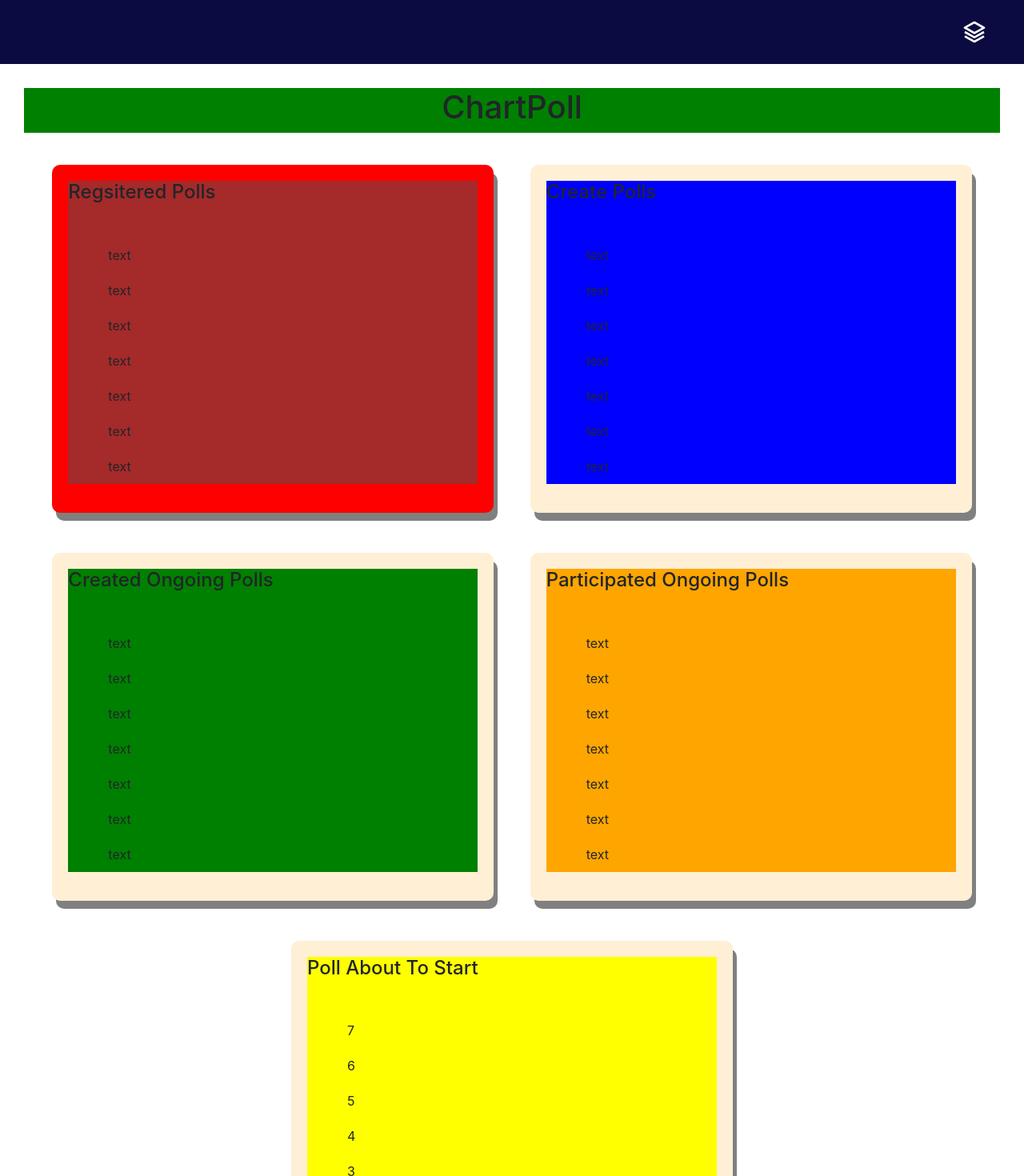
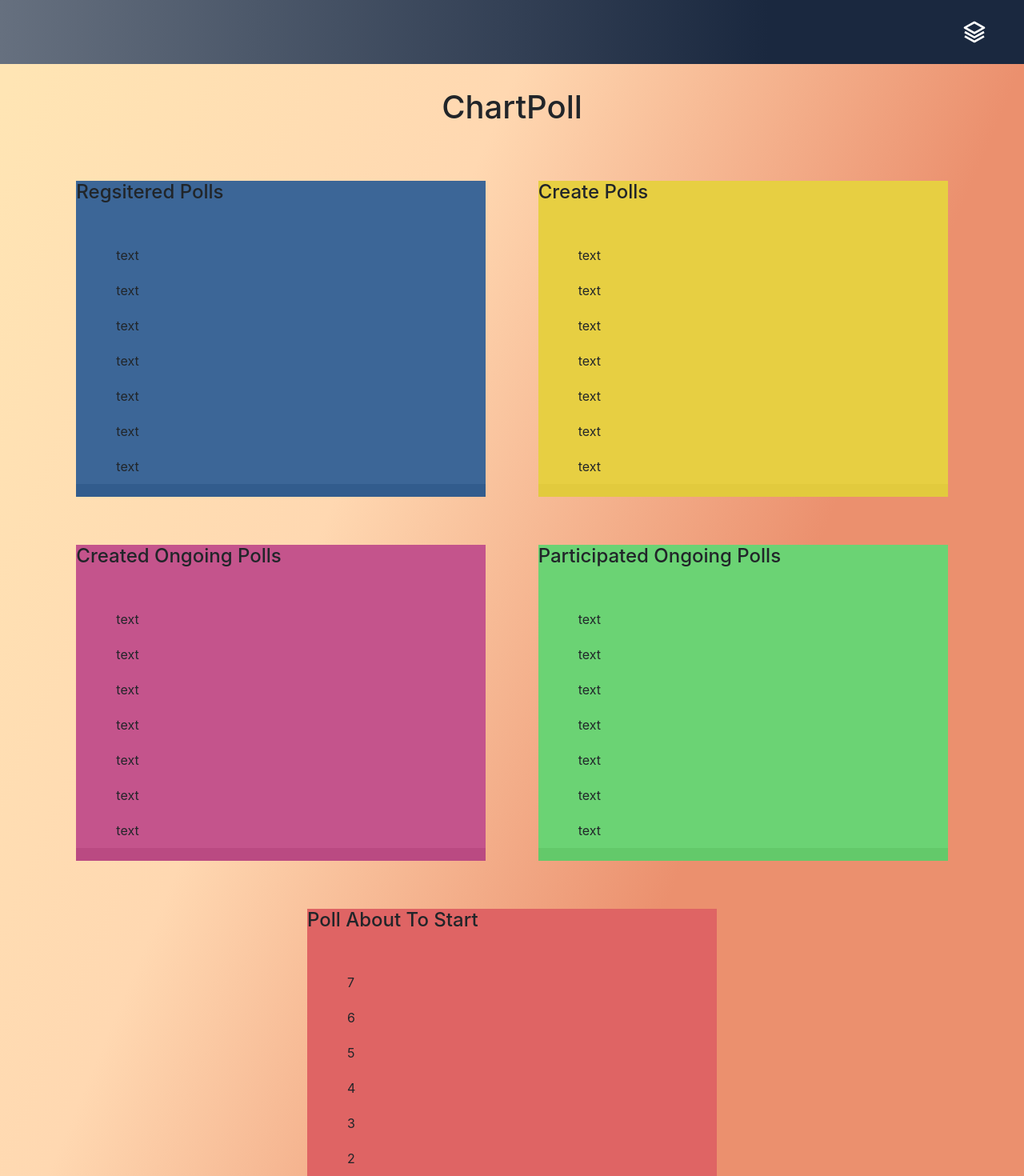
Before and after one commit to Roy6801/Polls, a React (Create React App) app in the folder polls-manager/: page / in a window 1280 px wide. Shown: the top 1470 px of the page at 80% size. Built offline with nearby package versions, Linux system fonts and the light colour scheme.

Commit message:
css for user

```diff
--- a/polls-manager/src/App.js
+++ b/polls-manager/src/App.js
@@ -6,6 +6,7 @@ import About from "./components/dashboardpages/About";
 import User from "./components/dashboardpages/User";
 import useToken from "./components/useToken";
 import Poll from "./components/interface/Poll";
+
 
 const App = () => {
   //window.localStorage.removeItem("polls-manager-system-G22");
@@ -16,7 +17,7 @@ const App = () => {
 
   if (token === "$$$NULL$$$") {
     return (
-      <div>
+      <div className="Login-page" style={{display:"flex",justifyContent:"center",alignItems:"center", backgroundColor:"pink", height:"100vh" }}>
         <Login setToken={setToken} />
       </div>
     );
--- a/polls-manager/src/components/dashboardpages/ChartPoll.js
+++ b/polls-manager/src/components/dashboardpages/ChartPoll.js
@@ -2,7 +2,7 @@ import React from "react";
 import "../stylesheets/User.css"
 const ChartPoll = () => {
   return (
-    <div className="chart-poll"  align="center" >
+    <div className="mainDiv"  align="center" >
       <h1>ChartPoll</h1>
     </div>
   );
--- a/polls-manager/src/components/dashboardpages/CreatedOngoing.js
+++ b/polls-manager/src/components/dashboardpages/CreatedOngoing.js
@@ -5,7 +5,7 @@ import "../stylesheets/User.css";
 
 function CreatedOngoing() {
   return (
-    <div className="mainDiv">
+    <div className="mainDiv" style={{backgroundColor:"rgb(186, 74, 130)"}}>
         <div className="created-ongoing">
           <h4>Created Ongoing Polls</h4>
           <ul className="list">
--- a/polls-manager/src/components/dashboardpages/CreatedPoll.js
+++ b/polls-manager/src/components/dashboardpages/CreatedPoll.js
@@ -5,7 +5,7 @@ import "../stylesheets/User.css";
 
 function CreatedPoll() {
   return (
-    <div className="mainDiv">
+    <div className="mainDiv" style={{backgroundColor:"rgb(226, 202, 61)"}}>
       <div className= "created-poll">
         <h4>Create Polls</h4>
         <ul className="list">
--- a/polls-manager/src/components/dashboardpages/PartOngoing.js
+++ b/polls-manager/src/components/dashboardpages/PartOngoing.js
@@ -4,7 +4,7 @@ import "../stylesheets/User.css";
 
 function PartOngoing() {
   return (
-    <div className="mainDiv">
+    <div className="mainDiv" style={{backgroundColor:" rgb(99, 201, 106)"}}>
         <div className="part-ongoing">
           <h4>Participated Ongoing Polls</h4>
           <ul className="list">
--- a/polls-manager/src/components/dashboardpages/PollToStart.js
+++ b/polls-manager/src/components/dashboardpages/PollToStart.js
@@ -4,7 +4,7 @@ import "../stylesheets/User.css";
 
 function PollToStart() {
   return (
-    <div className="mainDiv">
+    <div className="mainDiv" style={{backgroundColor:"rgb(213, 90, 90)"}}>
         <div className="poll-to-start">
           <h4>Poll About To Start</h4>
           <ul className="list">
--- a/polls-manager/src/components/dashboardpages/RegisterList.js
+++ b/polls-manager/src/components/dashboardpages/RegisterList.js
@@ -3,7 +3,7 @@ import "../stylesheets/Register.css";
 import "../stylesheets/User.css";
 function RegisterList() {
   return (
-    <div className="mainDiv" style={{backgroundColor:"red"}}>
+    <div className="mainDiv" style={{backgroundColor:"rgb(50, 92, 141)"}}>
       <div className="register-list">
         <h4>Regsitered Polls</h4>
         <ul className="list">
--- a/polls-manager/src/components/dashboardpages/User.js
+++ b/polls-manager/src/components/dashboardpages/User.js
@@ -9,7 +9,7 @@ import Service from "../Service";
 
 const User = () => {
   return (
-    <div>
+    <div style={{background: "linear-gradient(293deg, rgba(235,144,110,1) 33%, rgba(255,216,177,1) 66%, rgba(255,229,180,1) 99%)",display:"flex" , flexDirection:"column"}}>
       <div className="flex-container">
         <ChartPoll />
       </div>
--- a/polls-manager/src/components/stylesheets/NavbarDash.css
+++ b/polls-manager/src/components/stylesheets/NavbarDash.css
@@ -1,5 +1,6 @@
 .navbar {
-  background-color: rgb(11, 11, 65);
+  /*background-color: #1A283F;*/
+  background: linear-gradient(270deg, rgba(26,40,63,1) 25%, rgba(51,64,85,1) 50%, rgba(76,88,106,1) 75%, rgba(102,112,127,1) 100%);
   height: 80px;
   display: flex;
   justify-content: flex-end;
@@ -18,7 +19,8 @@
 }
 
 .nav-menu {
-  background-color: rgb(25, 25, 65);
+ /* background-color:#334055;*/
+  background: linear-gradient(148deg, rgba(26,40,63,1) 25%, rgba(51,64,85,1) 50%, rgba(76,88,106,1) 75%, rgba(102,112,127,1) 100%);
   width: 250px;
   height: 100vh;
   display: flex;
@@ -57,7 +59,9 @@
 }
 
 .nav-text a:hover {
-  background-color: #1a83ff;
+  /*background-color:#1A283F;**/
+  background: linear-gradient(148deg, rgba(76,88,106,1) 50%, rgba(102,112,127,1) 100%);
+  color: #f5f5f5;
 }
 
 .nav.menu-items {
--- a/polls-manager/src/components/stylesheets/Register.css
+++ b/polls-manager/src/components/stylesheets/Register.css
@@ -6,7 +6,12 @@
     background-color: papayawhip;
     padding: 20px;
     border-radius: 10px;
-    box-shadow: 5px 10px grey;
+    box-shadow: 0px 5px 10px 0px grey;
+    transition: 0.3s;
+  }
+
+  .mainDiv:hover{
+    box-shadow: 2px 8px 13px 2px grey;
   }
 
   .subDiv {
@@ -14,6 +19,8 @@
     display: flex;
     align-items: center;
   }
+
+
 
   .input-control {
     border-radius: 25px;
--- a/polls-manager/src/components/stylesheets/User.css
+++ b/polls-manager/src/components/stylesheets/User.css
@@ -7,7 +7,7 @@
 
 .register-list{
     width: 40vw;
- background-color: brown;
+ background-color: rgb(60, 102, 151);
 }
 
 .chart-poll{
@@ -17,29 +17,32 @@
 
 .created-ongoing{
     width: 40vw;
-    background-color: green;
+    background-color: rgb(196, 84, 140);
 }
 
 .created-poll{
     width: 40vw;
-    background-color: blue;
+    background-color:rgb(231, 207, 66);
 
 }
 
+
+
+
 .part-ongoing{
     width: 40vw;
-    background-color: orange
+    background-color: rgb(107, 211, 116)
 }
 
 .poll-to-start{
       width: 40vw;
-      background-color: yellow;
+      background-color: rgb(223, 100, 100);
 }
 
 
 .flex-container{
     display: flex;
-    /* background-color: blueviolet; */
+
     flex-direction: row;
      justify-content: space-evenly;
     margin: 30px;
```
Also changed, not shown: 1 other file (tests, documents, lock files or other folders).
